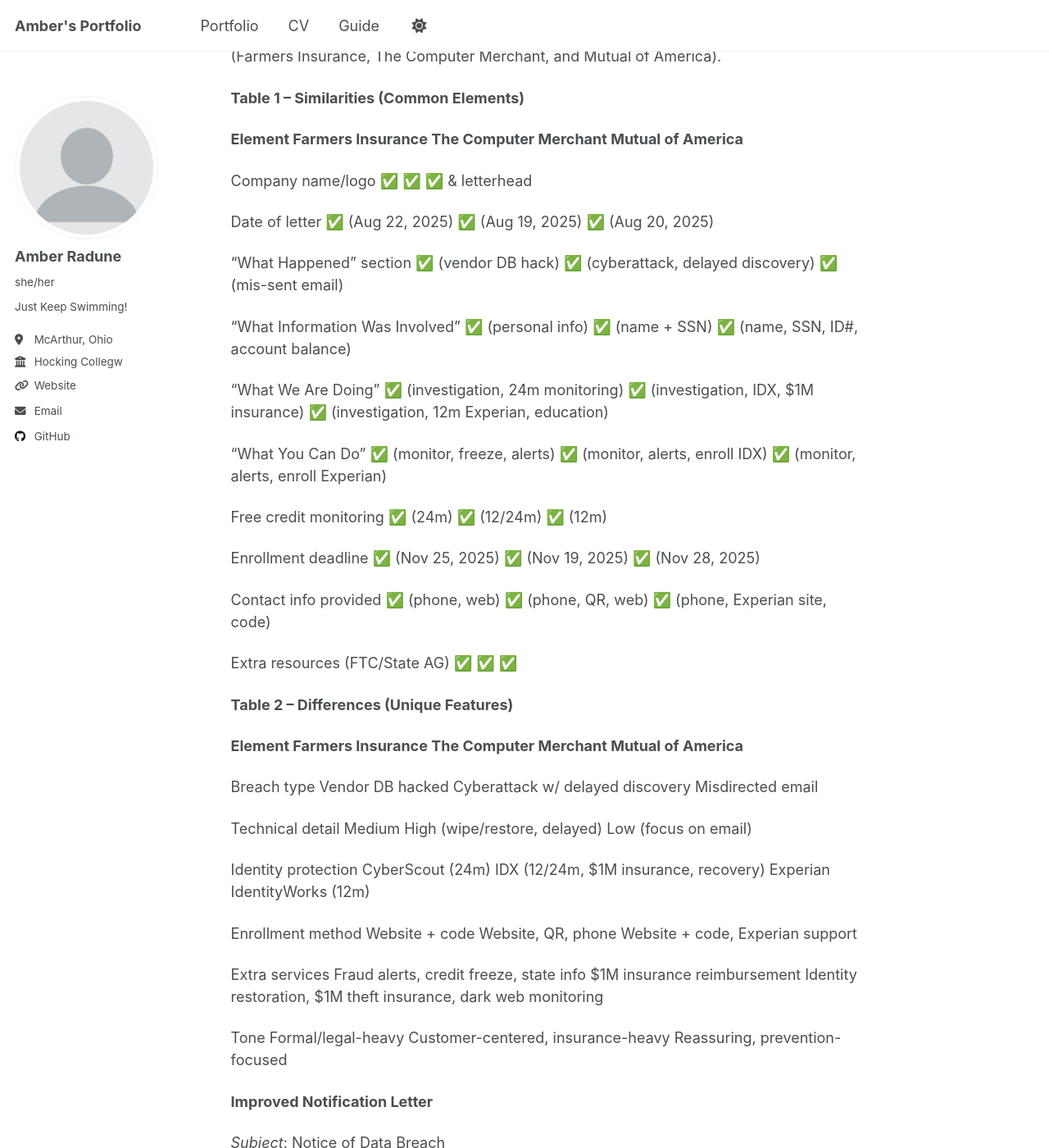
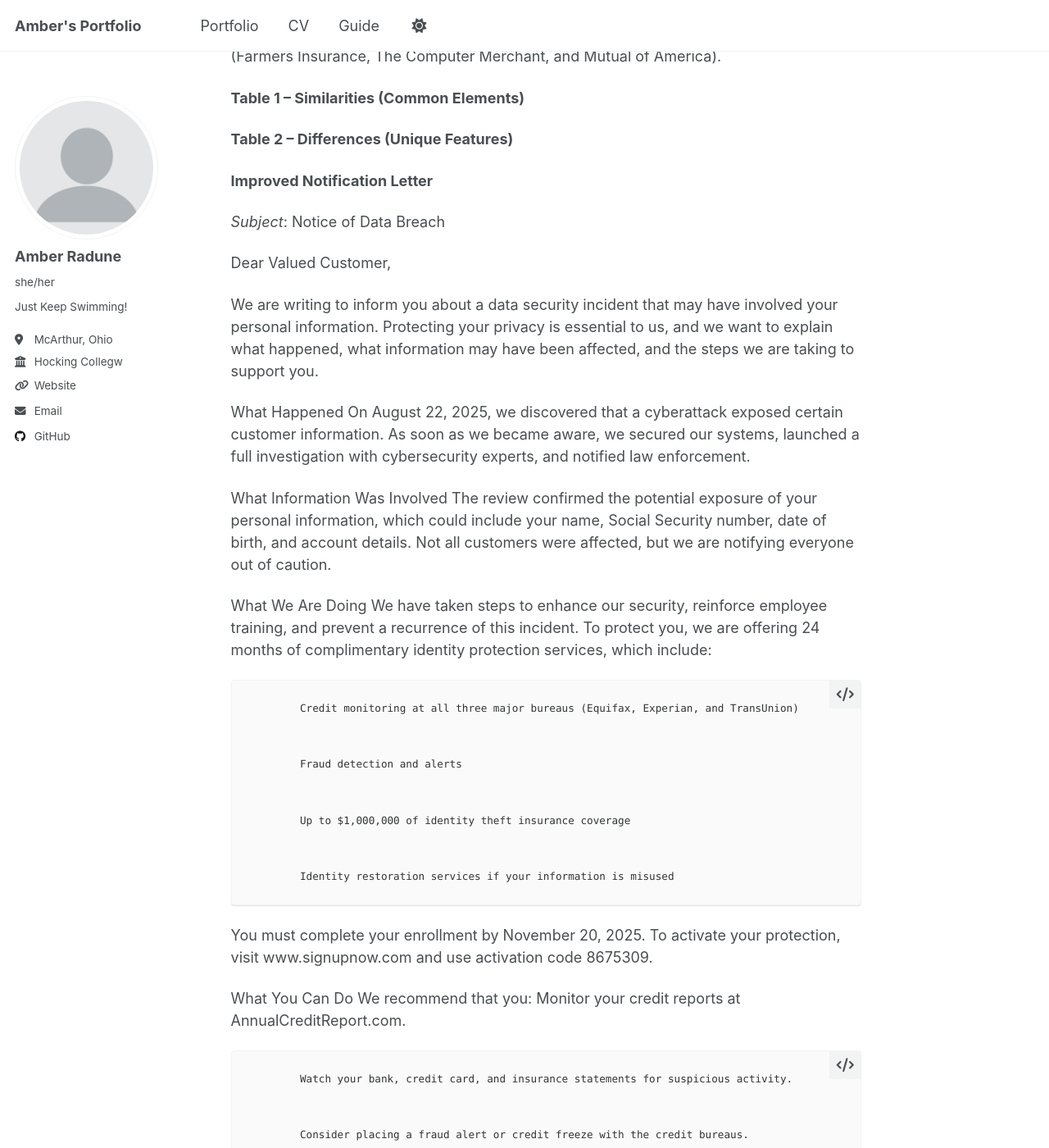
Before and after one commit to TinyBumblee/AmberR.github.io, a Jekyll site: the page built from _portfolio/Week 1 Interactive Lab.md, in a window 1280 px wide and 1400 px high, scrolled down 2334 px. Shown: the whole window at 82% size. Built offline with Jekyll 4.4.1, drawn with Linux system fonts in a browser that asks for light colours; a script that is not in the unit is left out.

Commit message:
Update Week 1 Interactive Lab.md

```diff
--- a/_portfolio/Week 1 Interactive Lab.md
+++ b/_portfolio/Week 1 Interactive Lab.md
@@ -96,48 +96,13 @@ Below are the comparison tables based on three sample data breach notification l
 
 **Table 1 – Similarities (Common Elements)**
 
-**Element                                               Farmers Insurance                                  The Computer Merchant                                  Mutual of America**
-
-  Company name/logo                                            ✅                                                    ✅                                                 ✅
-  & letterhead
-
-  Date of letter                                        ✅ (Aug 22, 2025)                                    ✅ (Aug 19, 2025)                                   ✅ (Aug 20, 2025)
-
-  “What Happened” section                              ✅ (vendor DB hack)                            ✅ (cyberattack, delayed discovery)                       ✅ (mis-sent email)
-
-  “What Information Was Involved”                       ✅ (personal info)                                     ✅ (name + SSN)                           ✅ (name, SSN, ID#, account balance)
-
-  “What We Are Doing”                            ✅ (investigation, 24m monitoring)                  ✅ (investigation, IDX, $1M insurance)           ✅ (investigation, 12m Experian, education)
-
-  “What You Can Do”                                 ✅ (monitor, freeze, alerts)                        ✅ (monitor, alerts, enroll IDX)                ✅ (monitor, alerts, enroll Experian)
-
-  Free credit monitoring                                    ✅ (24m)                                              ✅ (12/24m)                                         ✅ (12m)
-
-  Enrollment deadline                                   ✅ (Nov 25, 2025)                                     ✅ (Nov 19, 2025)                                 ✅ (Nov 28, 2025)
-
-  Contact info provided                                  ✅ (phone, web)                                     ✅ (phone, QR, web)                          ✅ (phone, Experian site, code)
-
-  Extra resources (FTC/State AG)                               ✅                                                    ✅                                                   ✅
 
 
 
 
 **Table 2 – Differences (Unique Features)**
 
-**Element                                          Farmers Insurance                                     The Computer Merchant                                   Mutual of America**
 
-  Breach type                                      Vendor DB hacked                                      Cyberattack w/ delayed discovery                        Misdirected email
-
-  Technical detail                                 Medium                                                High (wipe/restore, delayed)                            Low (focus on email)
-
-  Identity protection                              CyberScout (24m)                                      IDX (12/24m, $1M insurance, recovery)                   Experian IdentityWorks (12m)
-
-  Enrollment method                                Website + code                                        Website, QR, phone                                      Website + code, Experian support
-
-  Extra services                                   Fraud alerts, credit freeze, state info               $1M insurance reimbursement                             Identity restoration, $1M theft
-                                                                                                                                                                 insurance, dark web monitoring
-
-  Tone                                             Formal/legal-heavy                                    Customer-centered, insurance-heavy                      Reassuring, prevention-focused
 
 
 
```
